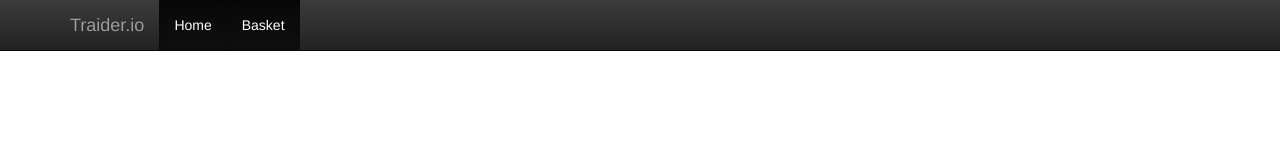
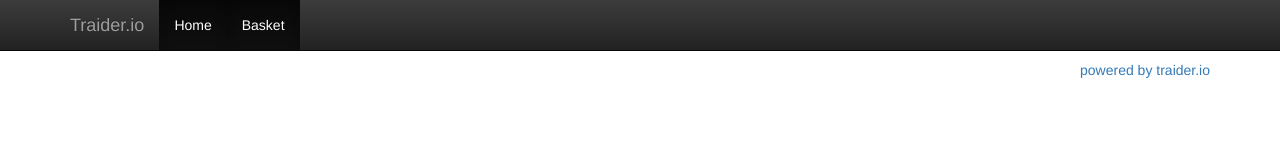
Before and after one commit to voltek62/traider.io, a website: page public/index.html in a window 1280 px wide. Drawn offline with nearby package versions, Linux system fonts and the light colour scheme; some packages are replaced by stand-ins of ours.

Commit message:
added powered by traider.io to footer :)

```diff
--- a/public/index.html
+++ b/public/index.html
@@ -52,6 +52,9 @@
                 </div>
             </div>
         </div><!-- /.container -->
+        <footer class="container" style='text-align:right;'>
+            <a href='http://traider.io'>powered by traider.io</a>
+        </footer>
         <script src="https://ajax.googleapis.com/ajax/libs/jquery/1.11.0/jquery.min.js"></script>
         <script src="//netdna.bootstrapcdn.com/bootstrap/3.1.1/js/bootstrap.min.js"></script>
     </body>
```
